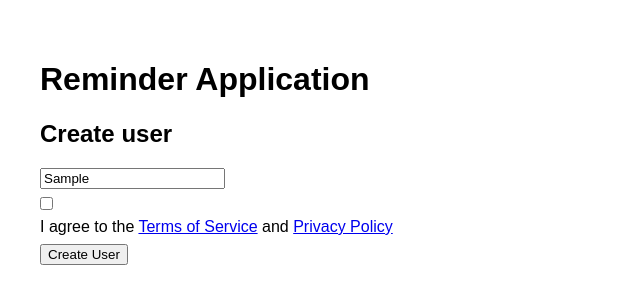
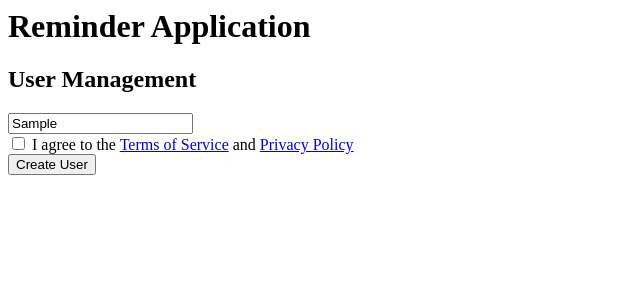
Before and after one commit to bertinaseilen-blip/Project-app, a website with bundled scripts: page public/index.html in a window 1280 px wide. Both pictures are taken after typing "Sample" into the empty fields and a click on the button "Create User". Shown: the whole page, without its empty margins (0-640 px from the left). Built offline with nearby package versions, Linux system fonts and the light colour scheme; files whose address does not match are found by name.

Commit message:
modefied

```diff
--- a/public/app.mjs
+++ b/public/app.mjs
@@ -1,6 +1,52 @@
-import { createUserManager } from "./components/userComponent.mjs";
+import { createUser, deleteUser, getUsers } from "./controllers/userController.mjs";
 
 document.addEventListener("DOMContentLoaded", () => {
-  const app = document.getElementById("app");
-  app.appendChild(createUserManager());
+
+  const input = document.getElementById("usernameInput");
+  const checkbox = document.getElementById("tosCheck");
+  const button = document.getElementById("createUserBtn");
+  const list = document.getElementById("userList");
+
+  async function loadUsers() {
+    const users = await getUsers();
+    list.innerHTML = "";
+
+    users.forEach(user => {
+      const li = document.createElement("li");
+      li.textContent = user.username;
+
+      const deleteBtn = document.createElement("button");
+      deleteBtn.textContent = "Delete";
+
+      deleteBtn.addEventListener("click", async () => {
+        await deleteUser(user.id);
+        loadUsers();
+      });
+
+      li.appendChild(deleteBtn);
+      list.appendChild(li);
+    });
+  }
+
+  button.addEventListener("click", async () => {
+    const username = input.value.trim();
+
+    if (!username) {
+      alert("Username required");
+      return;
+    }
+
+    if (!checkbox.checked) {
+      alert("You must agree to the Terms of Service.");
+      return;
+    }
+
+    await createUser(username);
+
+    input.value = "";
+    checkbox.checked = false;
+    loadUsers();
+  });
+
+  loadUsers();
 });
--- a/public/components/userComponent.mjs
+++ /dev/null
@@ -1,73 +0,0 @@
-import { createUser, deleteUser, getUsers } from "../controllers/userController.mjs";
-
-function createUserManager() {
-  const element = document.createElement("div");
-
-  element.innerHTML = `
-    <h2>Create user</h2>
-
-    <input type="text" placeholder="Enter username" />
-
-    <div>
-      <label>
-        <input type="checkbox" id="tosCheck" />
-        I agree to the
-        <a href="/tos.html" target="_blank">Terms of Service</a> and
-        <a href="/privacy.html" target="_blank">Privacy Policy</a>
-      </label>
-    </div>
-
-    <button>Create User</button>
-    <ul></ul>
-  `;
-
-  const input = element.querySelector("input[type='text']");
-  const checkbox = element.querySelector("#tosCheck");
-  const createBtn = element.querySelector("button");
-  const list = element.querySelector("ul");
-
-  async function loadUsers() {
-    const users = await getUsers();
-    list.innerHTML = "";
-
-    users.forEach(user => {
-      const li = document.createElement("li");
-      li.textContent = user.username;
-
-      const deleteBtn = document.createElement("button");
-      deleteBtn.textContent = "Delete";
-      deleteBtn.onclick = async () => {
-        await deleteUser(user.id);
-        loadUsers();
-      };
-
-      li.appendChild(deleteBtn);
-      list.appendChild(li);
-    });
-  }
-
-  createBtn.addEventListener("click", async () => {
-    const username = input.value.trim();
-
-    if (!username) {
-      alert("Username required");
-      return;
-    }
-
-    if (!checkbox.checked) {
-      alert("You must agree to the Terms of Service.");
-      return;
-    }
-
-    await createUser(username);
-    input.value = "";
-    checkbox.checked = false;
-    loadUsers();
-  });
-
-  loadUsers();
-
-  return element;
-}
-
-export { createUserManager };
--- a/public/index.html
+++ b/public/index.html
@@ -1,16 +1,24 @@
-<!DOCTYPE html>
-<html lang="en">
-<head>
-  <meta charset="UTF-8" />
-  <title>Reminder App</title>
-  <link rel="stylesheet" href="./app.css" />
-</head>
 <body>
 
   <h1>Reminder Application</h1>
 
-  <div id="app"></div>
+  <div id="userManager">
+    <h2>User Management</h2>
+
+    <input type="text" id="usernameInput" placeholder="Enter username" />
+
+    <div>
+      <label>
+        <input type="checkbox" id="tosCheck" />
+        I agree to the
+        <a href="/tos.html" target="_blank">Terms of Service</a> and
+        <a href="/privacy.html" target="_blank">Privacy Policy</a>
+      </label>
+    </div>
+
+    <button id="createUserBtn">Create User</button>
+    <ul id="userList"></ul>
+  </div>
+
   <script type="module" src="./app.mjs"></script>
-
 </body>
-</html>
```
